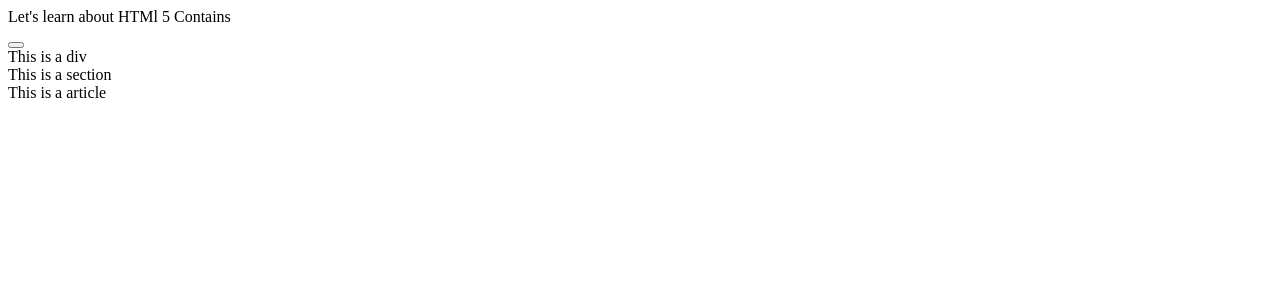
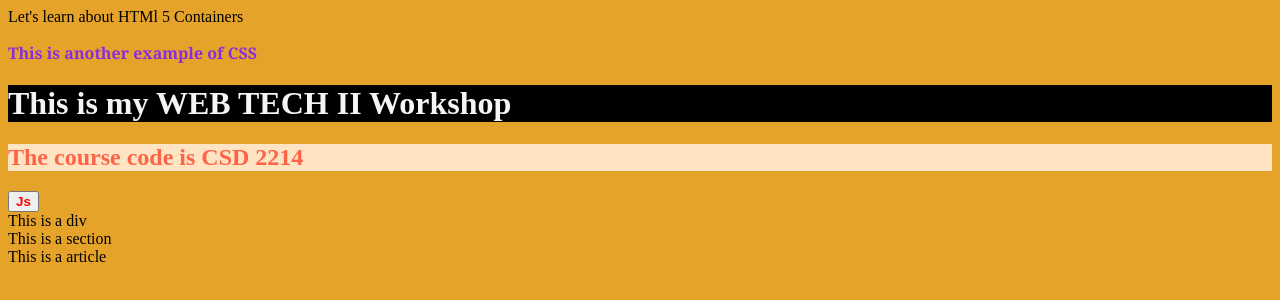
Before and after one commit to KavaljeetSing/July-2-Work, a plain HTML site: page index3.html in a window 1280 px wide. Drawn offline with Linux system fonts and the light colour scheme.

Commit message:
second commit

```diff
--- a/index3.html
+++ b/index3.html
@@ -1,11 +1,36 @@
 <html>
     <head>
             <style>
+                .body{
+                    background-color: rgb(230, 163, 41);
+                }
+                .Inder{
+                    color: tomato;
+                    background-color: bisque;
+                }
+                .Guri{
+                    color: whitesmoke;
+                    background-color: black;
+
+                }
+                .intro{
+                    color: red;
+                    font-weight: bold;
+                }
+                .Kaval{
+color: blueviolet;
+font-weight: bold;
+font-family: Cambria, Cochin, Georgia, Times, 'Times New Roman', serif;
+
+
+                }
                     .button {
-                      background-color: rgb(172, 58, 224);
-                      border: none;
-                      color: rgba(237, 240, 236, 0.945);
+                      background-color: rgb(55, 32, 66);
+                      border: 24px;
+
+                      color: rgba(87, 185, 55, 0.945);
                       padding: 15px 32px;
+                      text-shadow: 1px 1px #54da87;
                       text-align: center;
                       text-decoration: none;
                       display: inline-block;
@@ -20,10 +45,17 @@
                         .button5 {font-size: 24px;}
                     </style>
     </head>
-    <body>
-        Let's learn about HTMl 5 Contains
-       <p></p> <button>
-
+    <body class="body">
+        Let's learn about HTMl 5 Containers
+       <p class="Kaval">This is another example of CSS</p>
+       <h1 class="Guri">
+           This is my WEB TECH II Workshop
+       </h1>
+       <h2 class="Inder">
+           The course code is CSD 2214
+       </h2>
+        <button class="intro">
+                Js
         </button>
         <div>
              This is a div
```
Also changed, not shown: index.html (+2 -2 lines), jquery.html (added, +36 -0 lines).
